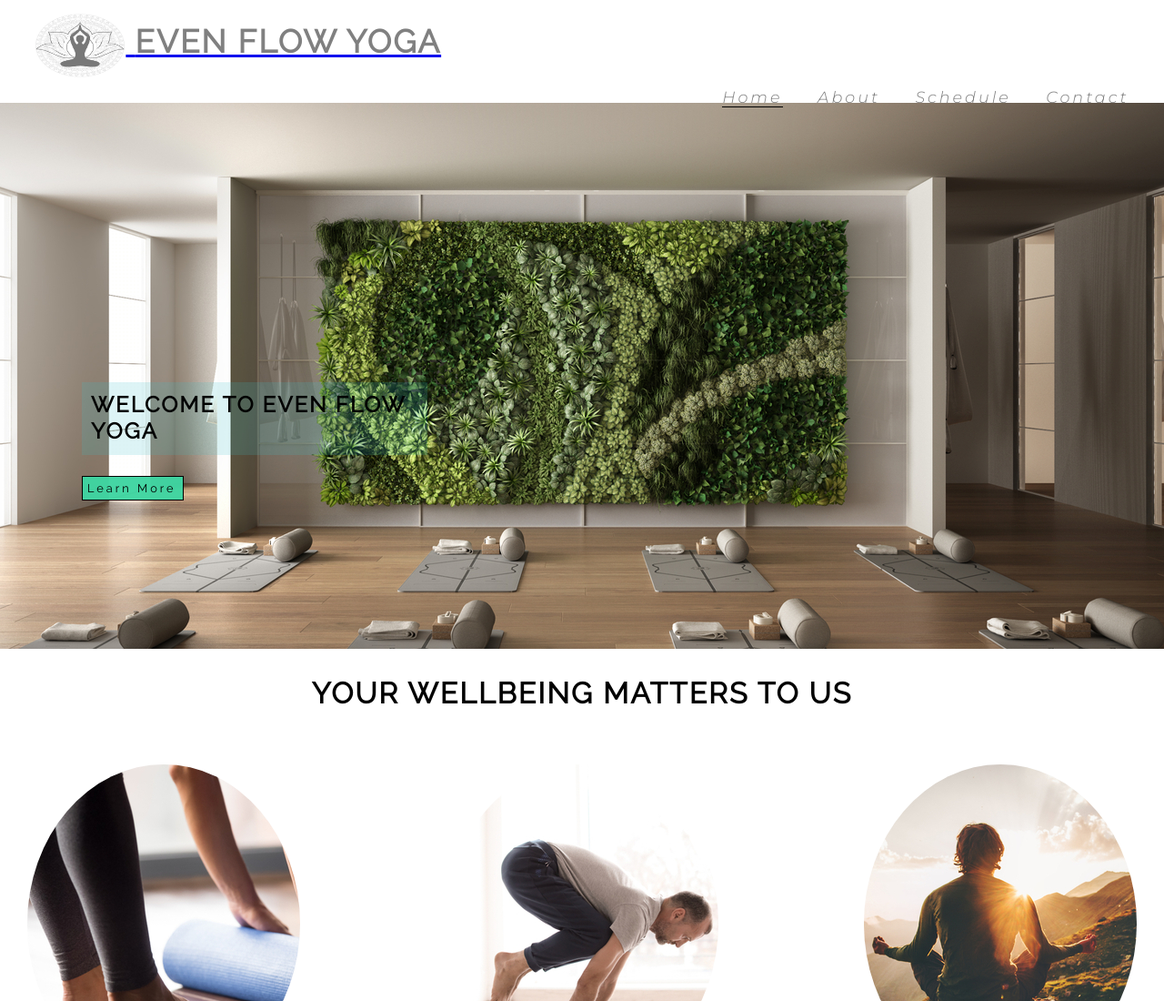
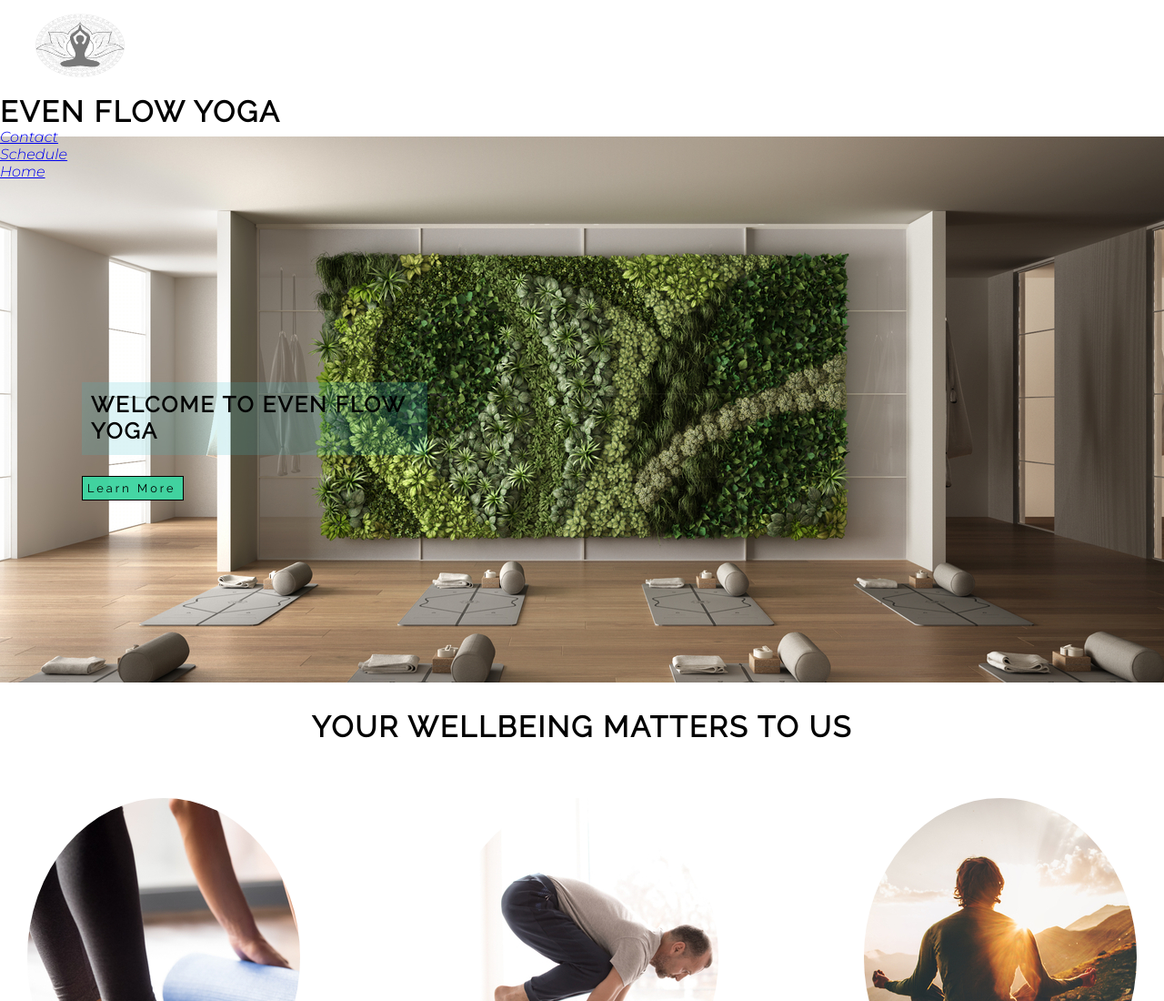
Before and after one commit to J-R77-stack/Even-Flow-Yoga, a plain HTML site: page index.html in a window 1280 px wide. Shown: the top 1100 px of the page at 91% size. Drawn offline with Linux system fonts and the light colour scheme.

Commit message:
restyle header

```diff
--- a/assets/css/style.css
+++ b/assets/css/style.css
@@ -12,13 +12,7 @@ body {
     color:black;
 }
 
-img {
-    height: 100px;
-    vertical-align: middle;
-    text-decoration: none;
-}
-
-/* Headings and Logo */
+/* Header and Logo */
 
 h1, h2 {
     font-family: Raleway, sans-serif;
@@ -28,12 +22,8 @@ h1, h2 {
     text-decoration: none;
 }
 
-#logo-text {
-    float: none;
-    font-size: 110%;
-    width: 20%;
-    color: grey;
-    text-decoration: none;
+header {
+    height: 150px;
 }
 
 img {
@@ -42,37 +32,8 @@ img {
     margin-left: 3%;
 }
 
-
 /* Navigation Links*/
 
-#menu {
-    font-size: 110%;
-    letter-spacing: 3px;
-}
-
-#menu, #logo-text {
-    line-height: 75%;
-}
-
-#menu li {
-    float: right;
-    list-style-type: none;
-    margin-right: 3%;
-}
-
-#menu a {
-    text-decoration: none;
-    color: grey;
-}
-
-#menu a:hover {
-    color: black;
-}
-
-.active {
-    color: black;
-    border-bottom: 1px solid black;
-}
 
 /*hero-image and cover text*/
 
--- a/index.html
+++ b/index.html
@@ -12,15 +12,21 @@
 </head>
 <body>
     <header>
-        <h1>
+         <ul>
+             <li>
                  <div class="logo-image">
                      <a href="index.html">
                          <img src="assets/images/yoga logo.jpg" alt="Studio logo">
-     <span id="logo-text">Even Flow Yoga</span></h1>
                      </a>
                  </div>
+             </li>
+             <li>
+                 <a href="index.html"></a>
+                 <h1 id="logo-text">Even Flow Yoga</h1>
+                </a>
+             </li>
              <nav>
-            <ul id="menu">
+                 <ul>
                      <li>
                         <a href="#">Contact</a>
                      </li>
@@ -28,13 +34,11 @@
                         <a href="#">Schedule</a>
                      </li>
                      <li>
-                    <a href="#">About</a>
-                </li>
-                <li>
                         <a href="index.html" class="active">Home</a>
                      </li>
                  </ul>
              </nav>
+         </ul>
     </header>
     <section>
        <div id="hero-image"></div>
```
Lines whose indentation alone changed are shown as unchanged.
